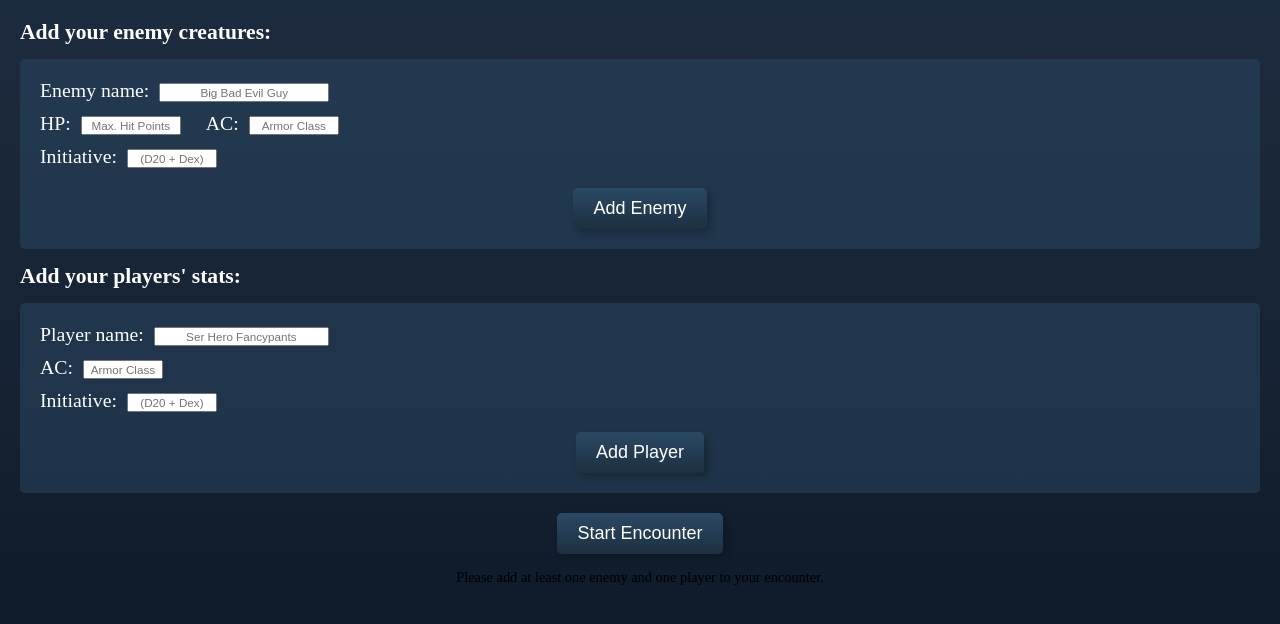
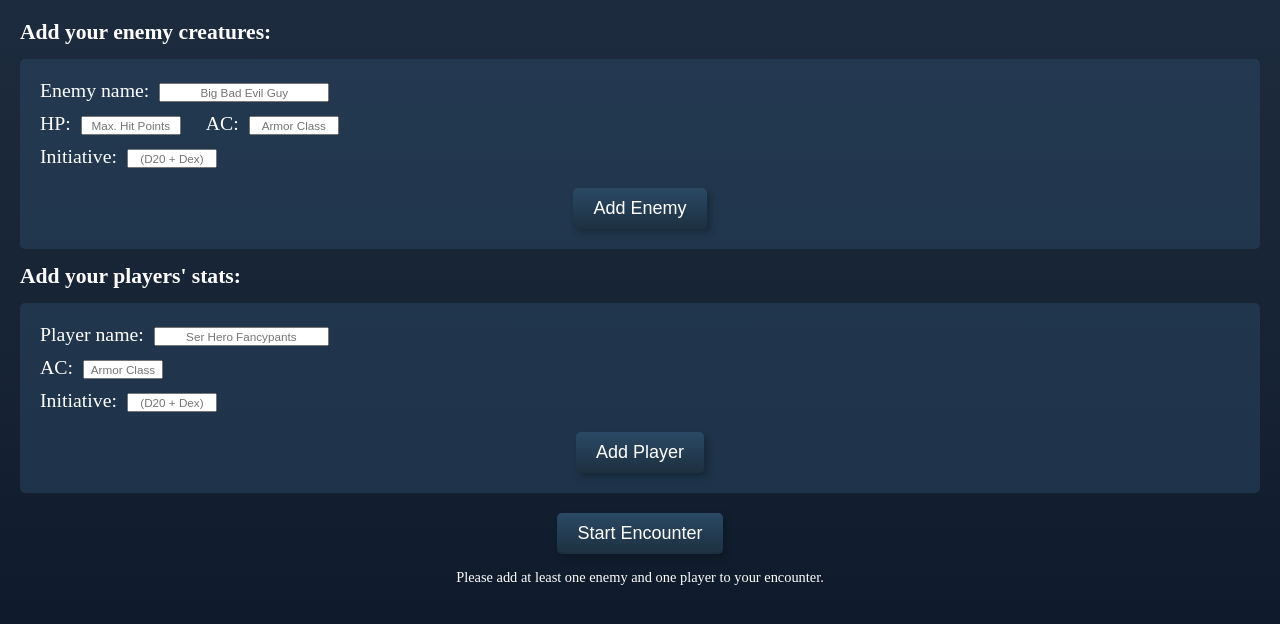
Before and after one commit to ninasander/capstone-project, a React (Create React App) app: page / in a window 1280 px wide. Shown: the top 624 px of the page. Built offline with nearby package versions, Linux system fonts and the light colour scheme; a web font is replaced by a local one.

Commit message:
Fix font color on CreatePage

```diff
--- a/src/components/Buttons/PageButton.js
+++ b/src/components/Buttons/PageButton.js
@@ -3,7 +3,7 @@ import styled from 'styled-components/macro'
 import PropTypes from 'prop-types'
 
 PageButton.propTypes = {
-  onClick: PropTypes.func.isRequired,
+  onClick: PropTypes.func,
   buttonText: PropTypes.string.isRequired,
 }
 
--- a/src/components/CreatePage/CreatePage.js
+++ b/src/components/CreatePage/CreatePage.js
@@ -38,7 +38,7 @@ export default function CreatePage({ creatureEntries, addCreatureEntry }) {
 
 const FormsStyled = styled.div`
   margin: 20px;
-
+  color: white;
   a {
     text-decoration: none;
   }
```
